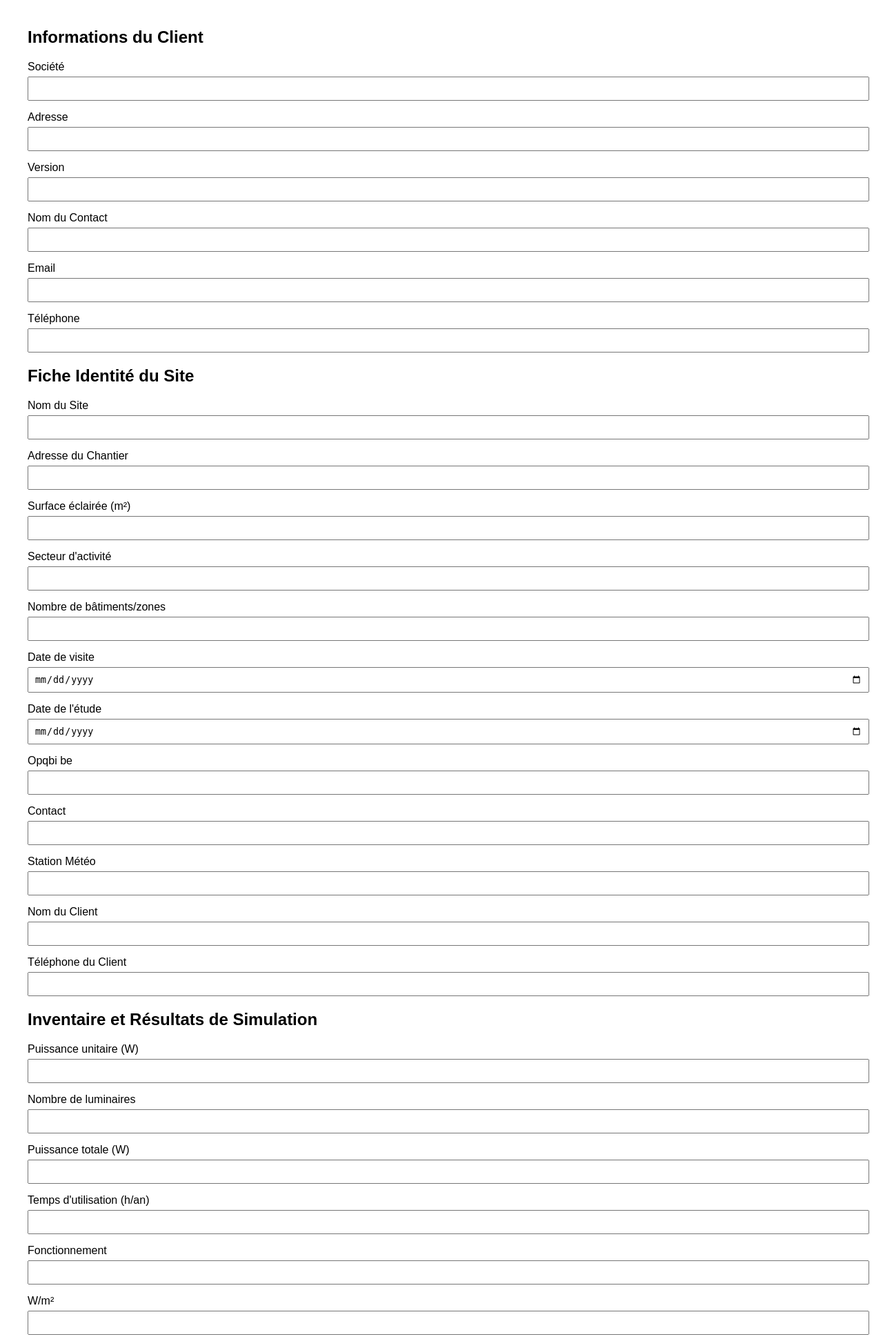
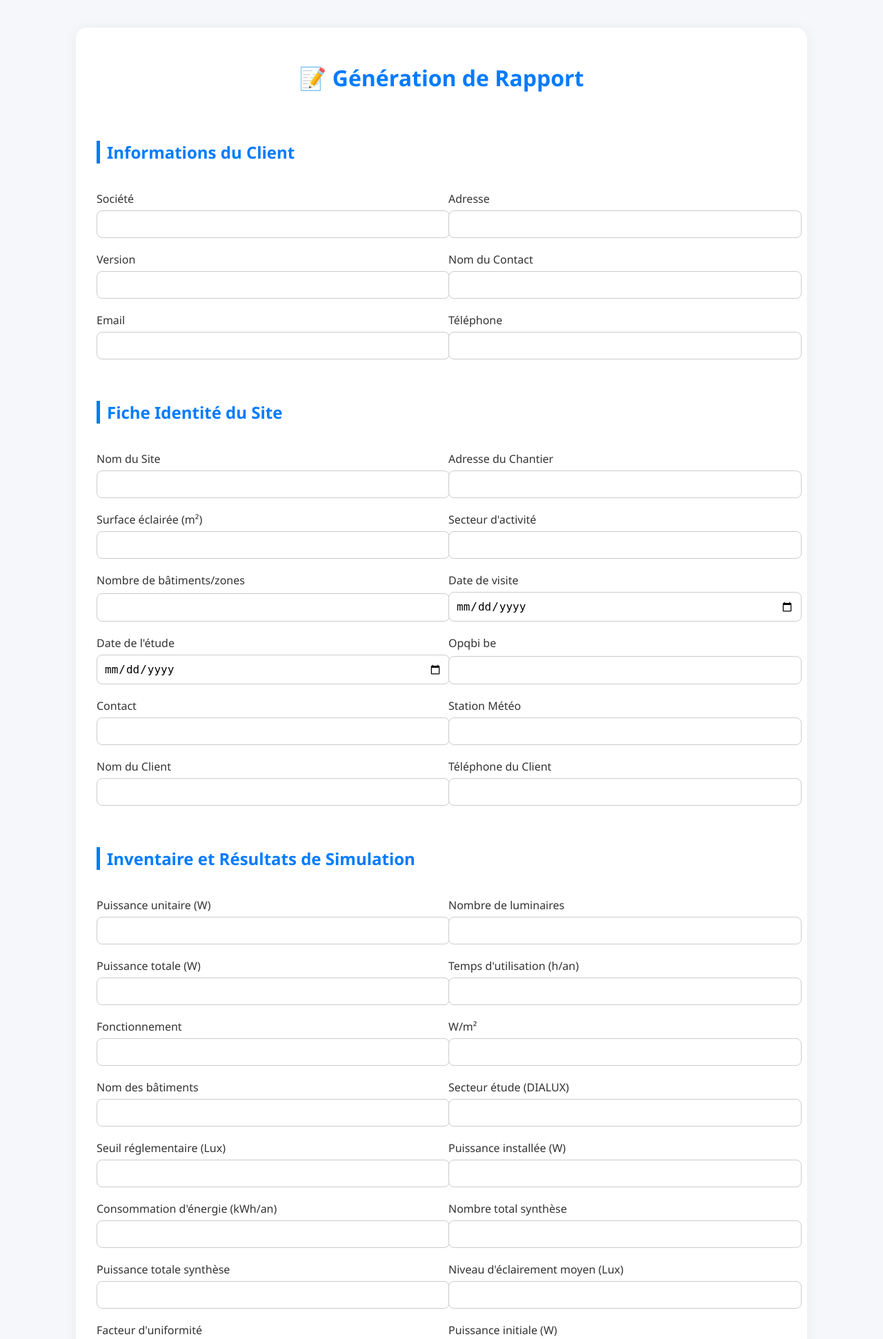
Before and after one commit to BachirAbdou/rapport_app_Hamza, a Flask app: page / in a window 1280 px wide. Shown: the top 1941 px of the page at 69% size. Run offline with Flask 3, Linux system fonts and the light colour scheme.

Commit message:
Second commit - app de génération de rapport

```diff
--- a/app.py
+++ b/app.py
@@ -65,7 +65,7 @@ def index():
             "p_totale": request.form.get("p_totale"),
             "t_utilisation": request.form.get("t_utilisation"),
             "fontionnement": request.form.get("fontionnement"),
-            "w_m2": request.form.get("w_m2"),
+            "W_m2": request.form.get("W_m2"),
             "bâtiments": request.form.get("bâtiments"),
             "secteur_etude": request.form.get("secteur_etude"),
             "seuil_reglementaire": request.form.get("seuil_reglementaire"),
--- a/templates/form.html
+++ b/templates/form.html
@@ -1,147 +1,186 @@
 <!DOCTYPE html>
 <html lang="fr">
 <head>
-    <meta charset="UTF-8">
-    <title>Génération de Rapport</title>
-    <style>
-        body { font-family: Arial, sans-serif; margin: 40px; }
-        label { display: block; margin-top: 15px; }
-        input, textarea { width: 100%; padding: 8px; margin-top: 5px; }
-        button { margin-top: 20px; padding: 10px 20px; }
-    </style>
+  <meta charset="UTF-8">
+  <title>Génération de Rapport</title>
+  <style>
+    body {
+      font-family: 'Segoe UI', Tahoma, Geneva, Verdana, sans-serif;
+      margin: 0;
+      background-color: #f5f7fa;
+      color: #333;
+    }
+
+    .container {
+      max-width: 1000px;
+      margin: 40px auto;
+      padding: 30px;
+      background-color: #fff;
+      border-radius: 16px;
+      box-shadow: 0 0 20px rgba(0,0,0,0.05);
+    }
+
+    h1 {
+      text-align: center;
+      color: #007bff;
+      margin-bottom: 30px;
+    }
+
+    h2 {
+      border-left: 5px solid #007bff;
+      padding-left: 10px;
+      color: #007bff;
+      margin-top: 40px;
+    }
+
+    form {
+      display: grid;
+      gap: 20px;
+    }
+
+    .form-group {
+      display: grid;
+      gap: 6px;
+    }
+
+    label {
+      font-weight: 500;
+    }
+
+    input, textarea, select {
+      padding: 10px;
+      border-radius: 8px;
+      border: 1px solid #ccc;
+      font-size: 1rem;
+      transition: border 0.2s ease;
+      width: 100%;
+    }
+
+    input:focus, textarea:focus, select:focus {
+      border-color: #007bff;
+      outline: none;
+    }
+
+    button {
+      background-color: #007bff;
+      color: white;
+      padding: 15px 25px;
+      border: none;
+      border-radius: 10px;
+      font-size: 1rem;
+      cursor: pointer;
+      transition: background-color 0.3s ease;
+      margin-top: 20px;
+    }
+
+    button:hover {
+      background-color: #0056b3;
+    }
+
+    .grid-2 {
+      display: grid;
+      grid-template-columns: 1fr 1fr;
+      gap: 20px;
+    }
+
+    @media (max-width: 768px) {
+      .grid-2 {
+        grid-template-columns: 1fr;
+      }
+    }
+  </style>
 </head>
 <body>
-    <h2>Informations du Client</h2>
+
+  <div class="container">
+    <h1>📝 Génération de Rapport</h1>
+
     <form method="POST" enctype="multipart/form-data">
-        <label for="client_ste">Société</label>
-        <input type="text" name="client_ste" required>
 
-        <label for="client_address">Adresse</label>
-        <input type="text" name="client_address" required>
+      <!-- Informations du Client -->
+      <h2>Informations du Client</h2>
+      <div class="grid-2">
+        <div class="form-group">
+          <label>Société</label>
+          <input type="text" name="client_ste" required>
+        </div>
+        <div class="form-group">
+          <label>Adresse</label>
+          <input type="text" name="client_address" required>
+        </div>
+        <div class="form-group">
+          <label>Version</label>
+          <input type="text" name="version" required>
+        </div>
+        <div class="form-group">
+          <label>Nom du Contact</label>
+          <input type="text" name="client_name" required>
+        </div>
+        <div class="form-group">
+          <label>Email</label>
+          <input type="email" name="client_mail" required>
+        </div>
+        <div class="form-group">
+          <label>Téléphone</label>
+          <input type="text" name="client_phone" required>
+        </div>
+      </div>
 
-        <label for="version">Version</label>
-        <input type="text" name="version" required>
+      <!-- Fiche d'identité du site -->
+      <h2>Fiche Identité du Site</h2>
+      <div class="grid-2">
+        <div class="form-group"><label>Nom du Site</label><input type="text" name="ste" required></div>
+        <div class="form-group"><label>Adresse du Chantier</label><input type="text" name="address" required></div>
+        <div class="form-group"><label>Surface éclairée (m²)</label><input type="number" name="surface" required></div>
+        <div class="form-group"><label>Secteur d'activité</label><input type="text" name="activité" required></div>
+        <div class="form-group"><label>Nombre de bâtiments/zones</label><input type="number" name="nbr_batiments" required></div>
+        <div class="form-group"><label>Date de visite</label><input type="date" name="date_visite" required></div>
+        <div class="form-group"><label>Date de l'étude</label><input type="date" name="date_etude" required></div>
+        <div class="form-group"><label>Opqbi be</label><input type="text" name="audit"></div>
+        <div class="form-group"><label>Contact</label><input type="text" name="contact"></div>
+        <div class="form-group"><label>Station Météo</label><input type="text" name="station_meteo"></div>
+        <div class="form-group"><label>Nom du Client</label><input type="text" name="nom_client"></div>
+        <div class="form-group"><label>Téléphone du Client</label><input type="text" name="telephone_client"></div>
+      </div>
 
-        <label for="client_name">Nom du Contact</label>
-        <input type="text" name="client_name" required>
+      <!-- Résultats de simulation -->
+      <h2>Inventaire et Résultats de Simulation</h2>
+      <div class="grid-2">
+        <div class="form-group"><label>Puissance unitaire (W)</label><input type="number" name="p_unitaire" step="0.1"></div>
+        <div class="form-group"><label>Nombre de luminaires</label><input type="number" name="nombre"></div>
+        <div class="form-group"><label>Puissance totale (W)</label><input type="number" name="p_totale" step="0.1"></div>
+        <div class="form-group"><label>Temps d'utilisation (h/an)</label><input type="number" name="t_utilisation"></div>
+        <div class="form-group"><label>Fonctionnement</label><input type="text" name="fontionnement"></div>
+        <div class="form-group"><label>W/m²</label><input type="text" name="W_m2"></div>
+        <div class="form-group"><label>Nom des bâtiments</label><input type="text" name="bâtiments"></div>
+        <div class="form-group"><label>Secteur étude (DIALUX)</label><input type="text" name="secteur_etude"></div>
+        <div class="form-group"><label>Seuil réglementaire (Lux)</label><input type="number" name="seuil_reglementaire"></div>
+        <div class="form-group"><label>Puissance installée (W)</label><input type="number" name="puissance_installée"></div>
+        <div class="form-group"><label>Consommation d'énergie (kWh/an)</label><input type="number" name="consommation_energie"></div>
+        <div class="form-group"><label>Nombre total synthèse</label><input type="number" name="syn_nbr"></div>
+        <div class="form-group"><label>Puissance totale synthèse</label><input type="number" name="syn_p_totale"></div>
+        <div class="form-group"><label>Niveau d'éclairement moyen (Lux)</label><input type="number" name="niveau_eclairage"></div>
+        <div class="form-group"><label>Facteur d'uniformité</label><input type="text" name="facteur_uniformité"></div>
+        <div class="form-group"><label>Puissance initiale (W)</label><input type="number" name="puissance_init"></div>
+        <div class="form-group"><label>Puissance projetée (W)</label><input type="number" name="puissance_projetée"></div>
+        <div class="form-group"><label>Puissance réelle projetée (W)</label><input type="number" name="puissance_réelle_projetée"></div>
+        <div class="form-group"><label>Consommation initiale (kWh/an)</label><input type="number" name="conso_initiale"></div>
+        <div class="form-group"><label>Consommation projetée (kWh/an)</label><input type="number" name="conso_projetée"></div>
+        <div class="form-group"><label>Économies d'énergie (kWh/an)</label><input type="number" name="economie_energie"></div>
+        <div class="form-group"><label>Émissions CO₂ évitées (kgeqCO₂)</label><input type="number" name="emissions"></div>
+      </div>
 
-        <label for="client_mail">Email</label>
-        <input type="email" name="client_mail" required>
-
-        <label for="client_phone">Téléphone</label>
-        <input type="text" name="client_phone" required>
-
-        <h2>Fiche Identité du Site</h2>
-
-        <label for="ste">Nom du Site</label>
-        <input type="text" name="ste" required>
-
-        <label for="address">Adresse du Chantier</label>
-        <input type="text" name="address" required>
-
-        <label for="surface">Surface éclairée (m²)</label>
-        <input type="number" name="surface" required>
-
-        <label for="activité">Secteur d'activité</label>
-        <input type="text" name="activité" required>
-
-        <label for="nbr_batiments">Nombre de bâtiments/zones</label>
-        <input type="number" name="nbr_batiments" required>
-
-        <label for="date_visite">Date de visite</label>
-        <input type="date" name="date_visite" required>
-
-        <label for="date_etude">Date de l'étude</label>
-        <input type="date" name="date_etude" required>
-
-        <label for="audit">Opqbi be</label>
-        <input type="text" name="audit">
-
-        <label for="contact">Contact</label>
-        <input type="text" name="contact">
-
-        <label for="station_meteo">Station Météo</label>
-        <input type="text" name="station_meteo">
-
-        <label for="nom_client">Nom du Client</label>
-        <input type="text" name="nom_client">
-
-        <label for="telephone_client">Téléphone du Client</label>
-        <input type="text" name="telephone_client">
-
-        <h2>Inventaire et Résultats de Simulation</h2>
-
-        <label for="p_unitaire">Puissance unitaire (W)</label>
-        <input type="number" name="p_unitaire" step="0.1">
-
-        <label for="nombre">Nombre de luminaires</label>
-        <input type="number" name="nombre">
-
-        <label for="p_totale">Puissance totale (W)</label>
-        <input type="number" name="p_totale" step="0.1">
-
-        <label for="t_utilisation">Temps d'utilisation (h/an)</label>
-        <input type="number" name="t_utilisation">
-
-        <label for="fontionnement">Fonctionnement</label>
-        <input type="text" name="fontionnement">
-
-        <label for="W_m2">W/m²</label>
-        <input type="text" name="W_m2">
-
-        <label for="bâtiments">Nom des bâtiments</label>
-        <input type="text" name="bâtiments">
-
-        <label for="secteur_etude">Secteur étude (DIALUX)</label>
-        <input type="text" name="secteur_etude">
-
-        <label for="seuil_reglementaire">Seuil réglementaire (Lux)</label>
-        <input type="number" name="seuil_reglementaire">
-
-        <label for="puissance_installée">Puissance installée (W)</label>
-        <input type="number" name="puissance_installée">
-
-        <label for="consommation_energie">Consommation d'énergie (kWh/an)</label>
-        <input type="number" name="consommation_energie">
-
-        <label for="syn_nbr">Nombre total synthèse</label>
-        <input type="number" name="syn_nbr">
-
-        <label for="syn_p_totale">Puissance totale synthèse</label>
-        <input type="number" name="syn_p_totale">
-
-        <label for="niveau_eclairage">Niveau d'éclairement moyen (Lux)</label>
-        <input type="number" name="niveau_eclairage">
-
-        <label for="facteur_uniformité">Facteur d'uniformité</label>
-        <input type="text" name="facteur_uniformité">
-
-        <label for="puissance_init">Puissance initiale (W)</label>
-        <input type="number" name="puissance_init">
-
-        <label for="puissance_projetée">Puissance projetée (W)</label>
-        <input type="number" name="puissance_projetée">
-
-        <label for="puissance_réelle_projetée">Puissance réelle projetée (W)</label>
-        <input type="number" name="puissance_réelle_projetée">
-
-        <label for="conso_initiale">Consommation initiale (kWh/an)</label>
-        <input type="number" name="conso_initiale">
-
-        <label for="conso_projetée">Consommation projetée (kWh/an)</label>
-        <input type="number" name="conso_projetée">
-
-        <label for="economie_energie">Économies d'énergie (kWh/an)</label>
-        <input type="number" name="economie_energie">
-
-        <label for="emissions">Émissions CO₂ évitées (kgeqCO₂)</label>
-        <input type="number" name="emissions">
-
-        <h2>Image de signature</h2>
+      <!-- Upload d'image -->
+      <h2>Image de Signature</h2>
+      <div class="form-group">
         <label for="image_signature">Télécharger une image (signature, logo...)</label>
         <input type="file" name="image_signature" accept="image/*">
+      </div>
 
-        <button type="submit">Générer le rapport</button>
+      <!-- Bouton de soumission -->
+      <button type="submit">🚀 Générer le rapport</button>
     </form>
+  </div>
+
 </body>
 </html>
```
Also changed, not shown: uploads/signature_7b5e07936f4445a1888c69d1ac86a737.png (added), uploads/signature_ad16eafd20bf4a93b6a32c69553d7c5d.png (added), 5 other files.
